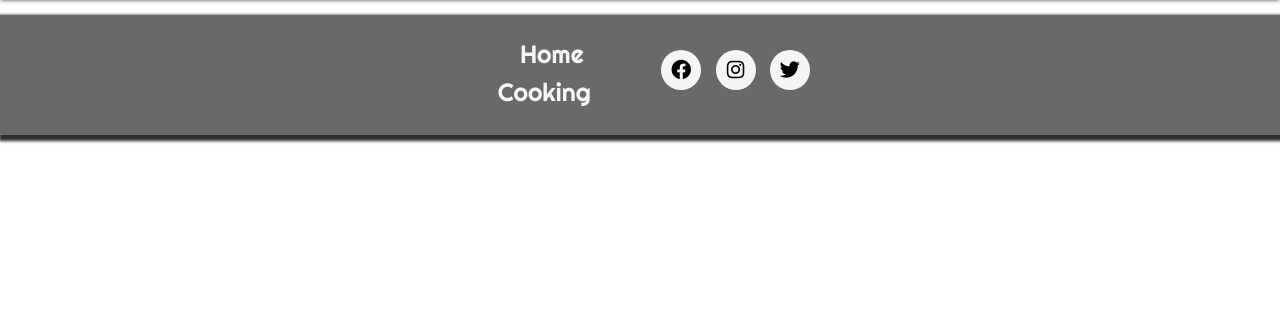
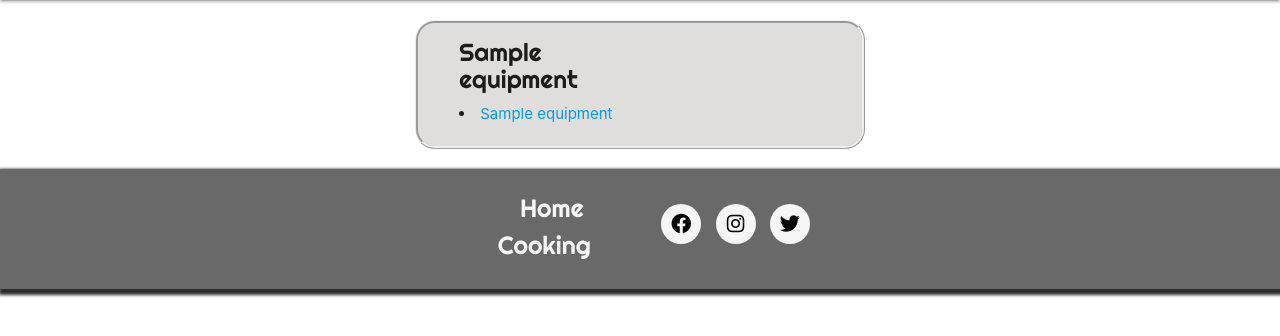
Before and after one commit to Mrsebastino/Recipe-Book-App, a Flask app: page /equipments_list in a window 1280 px wide. Shown: the part 64-400 px from the top of the page. Run offline with Flask 2, Linux system fonts and the light colour scheme; a database or web service that is not in the repository returns one stand-in record (values such as "Sample title"); some libraries are stand-ins or nearby versions; some web fonts are replaced.

Commit message:
implemented link to new collection

```diff
--- a/templates/edit_recipes.html
+++ b/templates/edit_recipes.html
@@ -8,7 +8,7 @@
     <div class="row">
       <div class="col s12">
         <form
-          action="{{ url_for('update_recipe', recipes_id=recipe._id) }}"
+          action="{{ url_for('update_recipe', recipes_id=recipe._id, equipments_id=equipment._id) }}"
           method="POST"
           class="col s12"
           name="editRecipe"
@@ -136,7 +136,7 @@
                 class="materialize-textarea"
                 rows="10"
                 maxlength="5000"
-              >{% for equip in equipments.equipments_name %}{{ equip }}{% endfor %}</textarea>
+              >{% for equip in equipments.equipment_name %}{{ equip }}{% endfor %}</textarea>
               <label>Equipment</label>
             </div>
           </div>
--- a/templates/equipment.html
+++ b/templates/equipment.html
@@ -1,20 +1,21 @@
-{% extends 'base.html' %} {% block content %} {% for recipe in recipes %}
+{% extends 'base.html' %} {% block content %} {% for equipment in equipments %}
 <div class="container equipment-container hoverable">
   <div class="row">
     <div class="col s12 m6">
-      <h5>{{ recipe.recipe_name }}</h5>
-
-      {% for equipment in recipe.equipments_name %}
-      <li>
+      <h5>{{ equipment.recipe_name }}</h5>
+     <li>
         <a
           href="https://www.nisbets.co.uk"
-          aria-label="Equipemnt list"
+          aria-label="Equipment list"
           target="_blank"
-          >{{ equipment }}</a
+          >{{ equipment.equipment_name }}</a
         >
       </li>
-      {% endfor %}
     </div>
   </div>
 </div>
+
+
+
+
 {% endfor %} {% endblock %}
```
Also changed, not shown: templates/your_recipes.html (+7 -1 lines).
